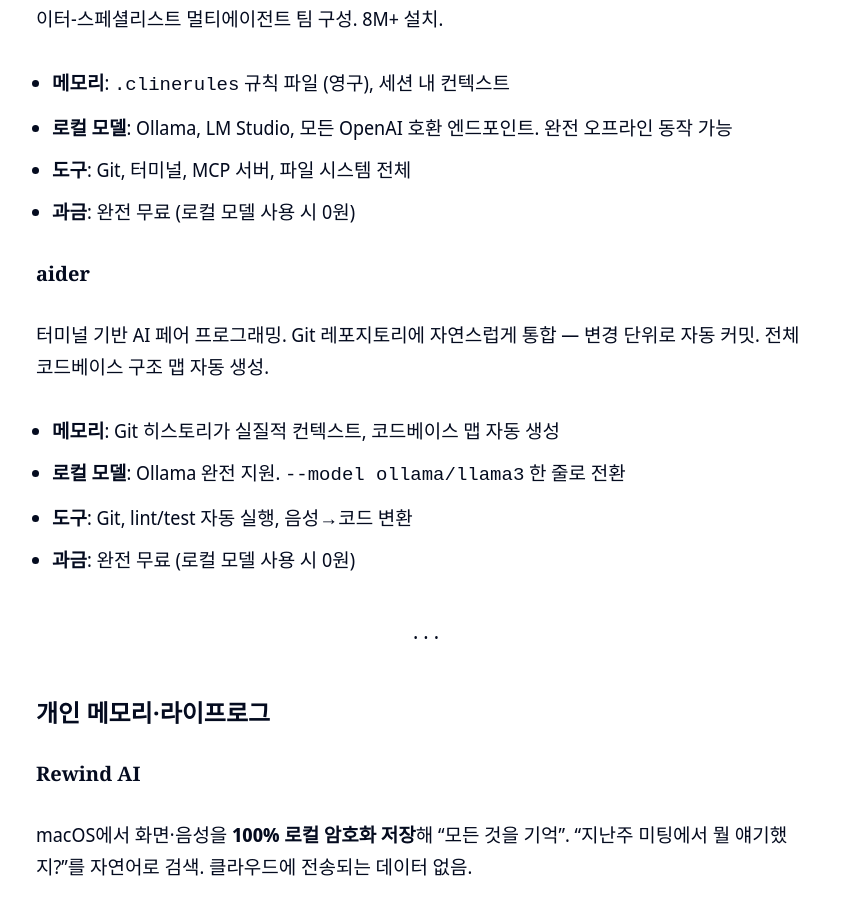
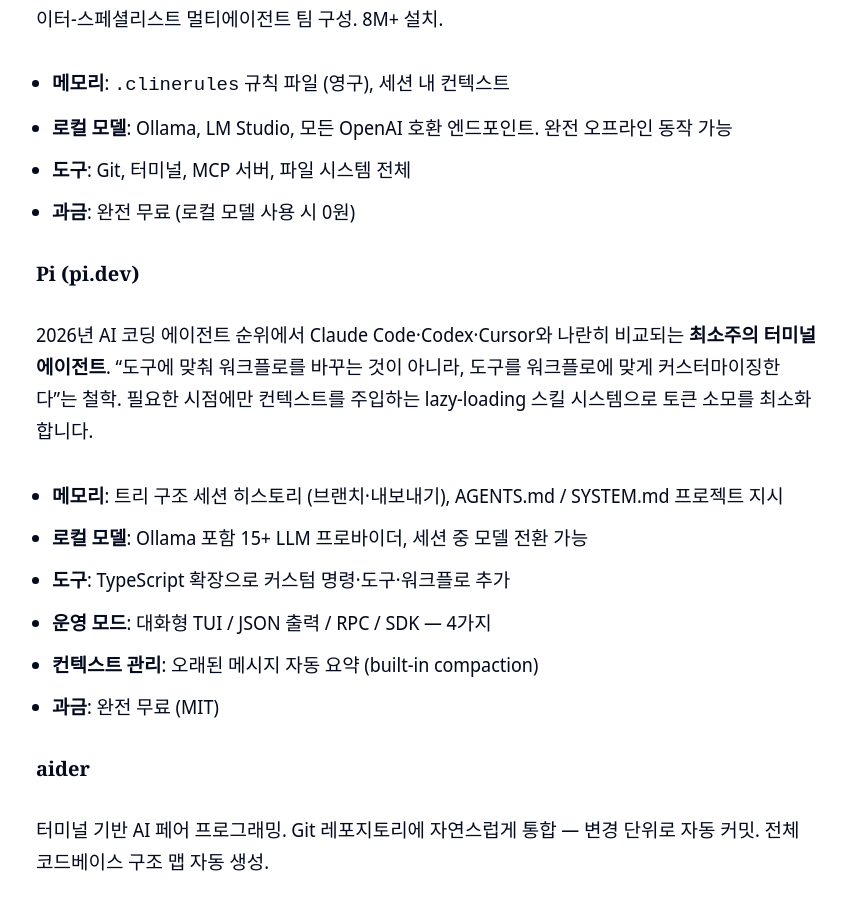
Before and after one commit to atinjin/atinjin.github.io, a Jekyll site: the page built from _posts/2026-06-21-personal-ai-agent-comparison-2025.md, in a window 1280 px wide and 900 px high, scrolled down 3893 px. Shown: the whole window, without its empty margins (214-1060 px from the left). Built offline with Jekyll 4.4.1, drawn with Linux system fonts in a browser that asks for light colours; nearby versions of some CDN libraries; some of the changed text lies outside the part shown.

Commit message:
feat(post): 커버 이미지 교체 + Pi 코딩 에이전트 추가
- Unsplash 터미널 이미지(Gabriel Heinzer, Unsplash License)로 커버 교체
- AI 코딩 에이전트 카테고리에 Pi(pi.dev) 추가
  · MIT, 터미널 TUI, Ollama 포함 15+ 프로바이더
  · lazy-loading 스킬, 트리 세션 히스토리, 세션 중 모델 전환
- 비교 매트릭스 및 선택 가이드에 Pi 행 추가

Co-Authored-By: Claude Sonnet 4.6 <noreply@anthropic.com>

```diff
--- a/_posts/2026-06-21-personal-ai-agent-comparison-2025.md
+++ b/_posts/2026-06-21-personal-ai-agent-comparison-2025.md
@@ -4,7 +4,7 @@ title: "2025–2026 로컬 실행 가능한 AI 에이전트 비교"
 description: "클라우드 없이 내 기기에서 돌아가는 AI 에이전트 7종 — Hermes Agent, Open Interpreter, Cline, aider, Rewind AI, AutoGPT, Home Assistant를 프라이버시·메모리·자율성 기준으로 비교합니다."
 date: 2026-06-21 09:00:00 +0900
 author: atin
-image: '/images/05.jpg'
+image: '/images/local-ai-terminal.jpg'
 tags: [ai, local-ai, open-source, privacy, hermes-agent]
 tags_color: '#0056fe'
 ---
@@ -29,7 +29,7 @@ tags_color: '#0056fe'
 | 카테고리 | 제품 | 포지션 |
 |----------|------|--------|
 | 범용 자율 에이전트 | Hermes Agent, Open Interpreter, AutoGPT | 자율 실행·자기 개선 |
-| AI 코딩 에이전트 | Cline, aider | 코드베이스 이해·로컬 LLM |
+| AI 코딩 에이전트 | Cline, aider, Pi | 코드베이스 이해·로컬 LLM |
 | 개인 메모리·라이프로그 | Rewind AI | 완전 로컬 타임라인 |
 | 스마트홈 특화 | Home Assistant AI | 3,000+ 디바이스 제어 |
 
@@ -82,6 +82,17 @@ VS Code/JetBrains 오픈소스 AI 에이전트 (63.6k ⭐). **`.clinerules`**로
 - **도구**: Git, 터미널, MCP 서버, 파일 시스템 전체
 - **과금**: 완전 무료 (로컬 모델 사용 시 0원)
 
+#### Pi (pi.dev)
+
+2026년 AI 코딩 에이전트 순위에서 Claude Code·Codex·Cursor와 나란히 비교되는 **최소주의 터미널 에이전트**. "도구에 맞춰 워크플로를 바꾸는 것이 아니라, 도구를 워크플로에 맞게 커스터마이징한다"는 철학. 필요한 시점에만 컨텍스트를 주입하는 lazy-loading 스킬 시스템으로 토큰 소모를 최소화합니다.
+
+- **메모리**: 트리 구조 세션 히스토리 (브랜치·내보내기), AGENTS.md / SYSTEM.md 프로젝트 지시
+- **로컬 모델**: Ollama 포함 15+ LLM 프로바이더, 세션 중 모델 전환 가능
+- **도구**: TypeScript 확장으로 커스텀 명령·도구·워크플로 추가
+- **운영 모드**: 대화형 TUI / JSON 출력 / RPC / SDK — 4가지
+- **컨텍스트 관리**: 오래된 메시지 자동 요약 (built-in compaction)
+- **과금**: 완전 무료 (MIT)
+
 #### aider
 
 터미널 기반 AI 페어 프로그래밍. Git 레포지토리에 자연스럽게 통합 — 변경 단위로 자동 커밋. 전체 코드베이스 구조 맵 자동 생성.
@@ -127,6 +138,7 @@ macOS에서 화면·음성을 **100% 로컬 암호화 저장**해 "모든 것을
 | Open Interpreter | ✗ | ✓ | ✓ | **OS 네이티브** | ✗ | 64K |
 | AutoGPT | 벡터 DB | ✓ | ✓ | 코드 실행 | ✗ | 185K |
 | Cline | `.clinerules` | ✓ | ✓ | 터미널 | ✗ | 63K |
+| Pi | 트리 세션 히스토리 | ✓ | ✓ | 터미널 | ✗ | — |
 | aider | 코드베이스 맵 | ✓ | ✓ | lint/test | ✗ | ~30K |
 | Rewind AI | **타임라인 전체** | ✓ | ✓ (온디바이스) | ✗ | ✗ | — |
 | Home Assistant | 스마트홈 DB | ✓ | ✓ | 자동화 룰 | **자동화 룰** | 73K |
@@ -150,6 +162,7 @@ macOS에서 화면·음성을 **100% 로컬 암호화 저장**해 "모든 것을
 ## 선택 가이드
 
 - **터미널·Git 중심 개발**: `aider` — 가장 가볍고 Git 통합이 자연스러움
+- **커스텀 워크플로 + 토큰 절약**: `Pi` — lazy-loading 스킬, 세션 브랜치, 모델 실시간 전환
 - **IDE에서 대규모 리팩터**: `Cline` — VS Code 안에서 멀티에이전트 팀 구성
 - **장기 기억이 필요한 개인 비서**: `Hermes Agent` — 세션 간 메모리 + 20+ 메시징 플랫폼
 - **OS 레벨 자동화**: `Open Interpreter` — 파일·브라우저·쉘 직접 제어
```
Also changed, not shown: images/local-ai-terminal.jpg (added).
